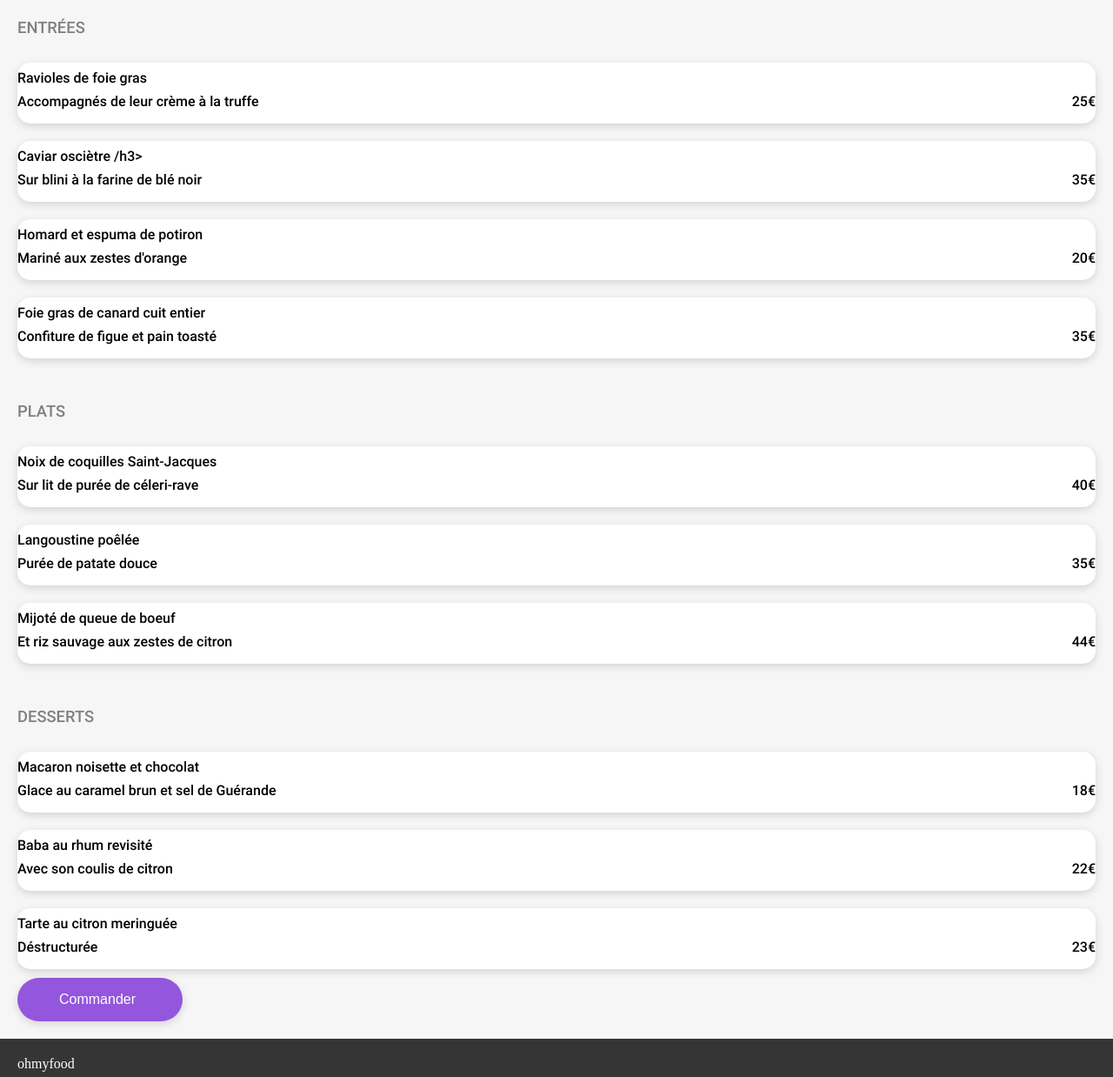
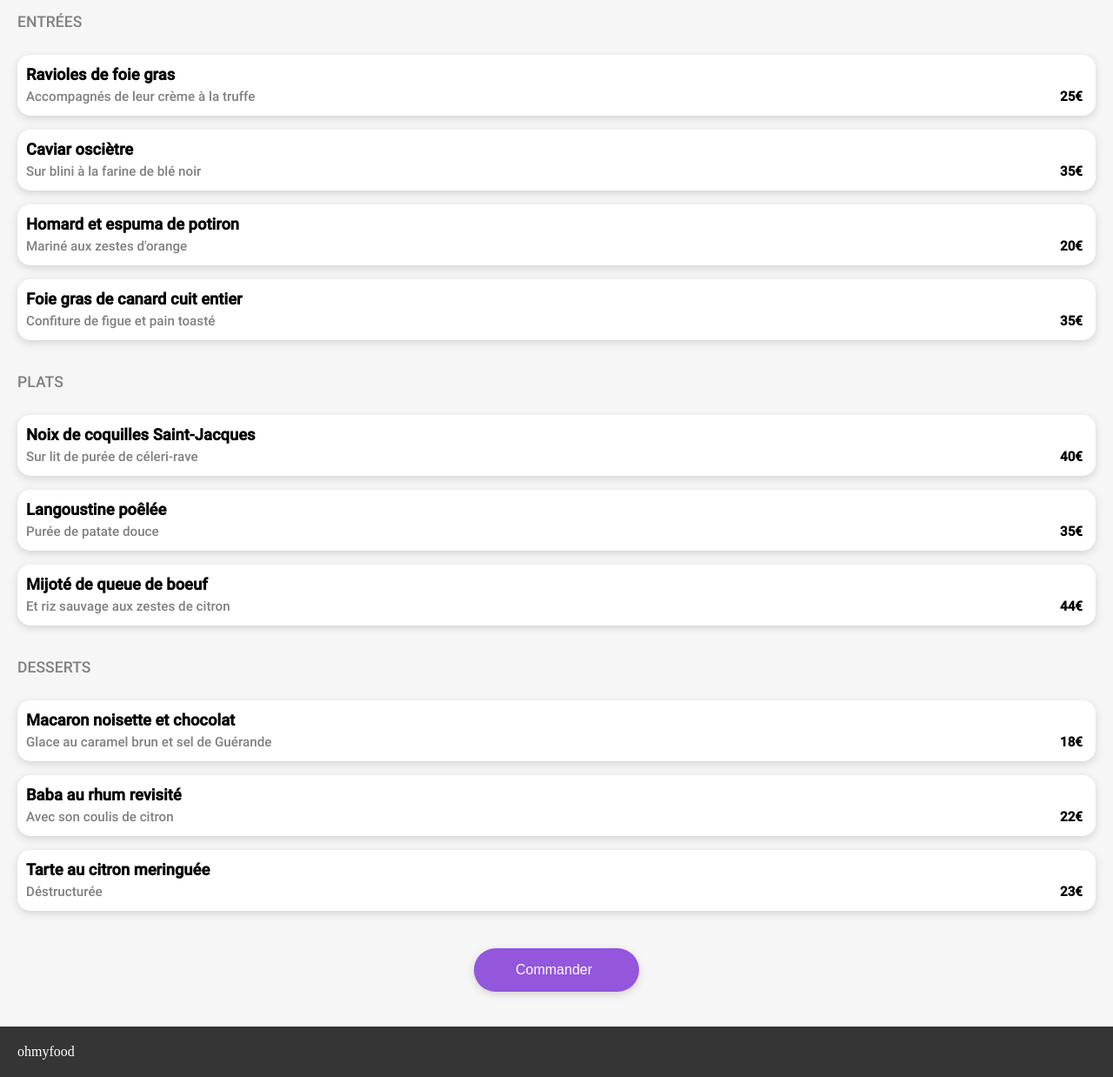
Before and after one commit to Korgmgn/-HamimiZouaoui_3_20062021, a website: page pages/menu_2.html in a window 1280 px wide. Shown: the part 441-1679 px from the top of the page at 87% size. Drawn offline with Linux system fonts and the light colour scheme; a web font is replaced by a local one.

Commit message:
changes to html

```diff
--- a/assets/scss/layout/_layout.scss
+++ b/assets/scss/layout/_layout.scss
@@ -45,38 +45,57 @@
     display: flex;
     flex-direction: column;
     background-color: $bg-color;
-    padding: 20px;
+    padding: 20px 20px 40px 20px;
     border-radius: 40px 40px 0 0;
     &__restaurant-name {
         display: flex;
         justify-content: space-between;
-        font-size: 1.5em;
+        font-size: 1.7em;
         padding: 15px 10px 0 0;
         i {
+            font-size: 0.9em;
             color: $color-secondary;
         }
     }
     &__dish-type {
         color: grey;
         text-transform: uppercase;
-        font-size: 1.15em;
-        margin: 40px 0 20px 0;
+        font-size: 1.1em;
+        margin: 30px 0 20px 0;
     }
     &__dish-card {
         @include dish-card;
         &--name {
+            font-size: 1.15em;
             font-weight: bold;
+            margin: 5px 10px 0 10px;
         }
         &--details {
             display: flex;
             flex-direction: row;
             justify-content: space-between;
+            margin: 0 15px 0 10px;
+            p:first-child {
+                width: 85%;
+                font-size: 0.95em;
+                color: grey;
+                overflow: hidden;
+                white-space: nowrap;
+                text-overflow: ellipsis;
+            }
+            p:last-child {
+                font-size: 0.95em;
+                font-weight: bold;
+            }
         }
     }
+    &__btn--position {
+        display: flex;
+        flex-direction: row;
+        justify-content: center;
+        margin: 35px 0 0 0;
+    }
 }
-
-
-
 
 .footer {
     display: flex;
--- a/assets/scss/utils/_mixins.scss
+++ b/assets/scss/utils/_mixins.scss
@@ -45,5 +45,5 @@
     background-color: white;
     border-radius: $brd-radius-crd;
     box-shadow: $box-shadow;
-    margin: 10px 0 10px 0;
+    margin: 8px 0 8px 0;
 }
--- a/pages/menu_2.html
+++ b/pages/menu_2.html
@@ -25,9 +25,7 @@
 
                     <h2 class="menu__dish-type">Entrées</h2>
                         <div class="menu__dish-card">
-                            <div class="menu__dish-card--name">
-                                <h3>Ravioles de foie gras </h3>
-                            </div>
+                            <h3 class="menu__dish-card--name">Ravioles de foie gras </h3>
                             <div class="menu__dish-card--details">
                                 <p>Accompagnés de leur crème à la truffe</p>
                                 <p>25€</p>
@@ -36,9 +34,7 @@
                         </div>
 
                         <div class="menu__dish-card">
-                            <div class="menu__dish-card--name">
-                                <h3>Caviar osciètre /h3>
-                            </div>
+                            <h3 class="menu__dish-card--name">Caviar osciètre</h3>
                             <div class="menu__dish-card--details">
                                 <p>Sur blini à la farine de blé noir</p>
                                 <p>35€</p>
@@ -47,9 +43,7 @@
                         </div>
 
                         <div class="menu__dish-card">
-                            <div class="menu__dish-card--name">
-                                <h3>Homard et espuma de potiron</h3>
-                            </div>
+                            <h3 class="menu__dish-card--name">Homard et espuma de potiron</h3>
                             <div class="menu__dish-card--details">
                                 <p>Mariné aux zestes d'orange</p>
                                 <p>20€</p>
@@ -58,9 +52,7 @@
                         </div>
 
                         <div class="menu__dish-card">
-                            <div class="menu__dish-card--name">
-                                <h3>Foie gras de canard cuit entier</h3>
-                            </div>
+                            <h3 class="menu__dish-card--name">Foie gras de canard cuit entier</h3>
                             <div class="menu__dish-card--details">
                                 <p>Confiture de figue et pain toasté</p>
                                 <p>35€</p>
@@ -71,9 +63,7 @@
 
                     <h2 class="menu__dish-type">Plats</h2>
                         <div class="menu__dish-card">
-                            <div class="menu__dish-card--name">
-                                <h3>Noix de coquilles Saint-Jacques</h3>
-                            </div>
+                            <h3 class="menu__dish-card--name">Noix de coquilles Saint-Jacques</h3>
                             <div class="menu__dish-card--details">
                                 <p>Sur lit de purée de céleri-rave</p>
                                 <p>40€</p>
@@ -82,9 +72,7 @@
                         </div>
 
                         <div class="menu__dish-card">
-                            <div class="menu__dish-card--name">
-                                <h3>Langoustine poêlée</h3>
-                            </div>
+                            <h3 class="menu__dish-card--name">Langoustine poêlée</h3>
                             <div class="menu__dish-card--details">
                                 <p>Purée de patate douce</p>
                                 <p>35€</p>
@@ -93,9 +81,7 @@
                         </div>
 
                         <div class="menu__dish-card">
-                            <div class="menu__dish-card--name">
-                                <h3>Mijoté de queue de boeuf</h3>
-                            </div>
+                            <h3 class="menu__dish-card--name">Mijoté de queue de boeuf</h3>
                             <div class="menu__dish-card--details">
                                 <p>Et riz sauvage aux zestes de citron</p>
                                 <p>44€</p>
@@ -106,9 +92,7 @@
 
                     <h2 class="menu__dish-type">Desserts</h2>
                         <div class="menu__dish-card">
-                            <div class="menu__dish-card--name">
-                                <h3>Macaron noisette et chocolat</h3>
-                            </div>
+                            <h3 class="menu__dish-card--name">Macaron noisette et chocolat</h3>
                             <div class="menu__dish-card--details">
                                 <p>Glace au caramel brun et sel de Guérande</p>
                                 <p>18€</p>
@@ -117,9 +101,7 @@
                         </div>
 
                         <div class="menu__dish-card">
-                            <div class="menu__dish-card--name">
-                                <h3>Baba au rhum revisité </h3>
-                            </div>
+                            <h3 class="menu__dish-card--name">Baba au rhum revisité </h3>
                             <div class="menu__dish-card--details">
                                 <p>Avec son coulis de citron</p>
                                 <p>22€</p>
@@ -128,19 +110,18 @@
                         </div>
 
                         <div class="menu__dish-card">
-                            <div class="menu__dish-card--name">
-                                <h3>Tarte au citron meringuée </h3>
-                            </div>
+                            <h3 class="menu__dish-card--name">Tarte au citron meringuée </h3>
                             <div class="menu__dish-card--details">
                                 <p>Déstructurée</p>
                                 <p>23€</p>
                             </div>
                             <div class="menu__dish-card--animation"></div>
                         </div>
-
-                    <a href="#">
-                        <button type="submit" class="btn">Commander</button>
-                    </a>
+                        <div class="menu__btn--position">
+                            <a href="#">
+                                <button type="submit" class="btn">Commander</button>
+                            </a>
+                        </div>
                 </div>
             </section>
         </div>
```
Also changed, not shown: pages/menu_1.html (+13 -28 lines), pages/menu_3.html (+16 -32 lines), pages/menu_4.html (+14 -31 lines), assets/css/style.css, 1 other file.
